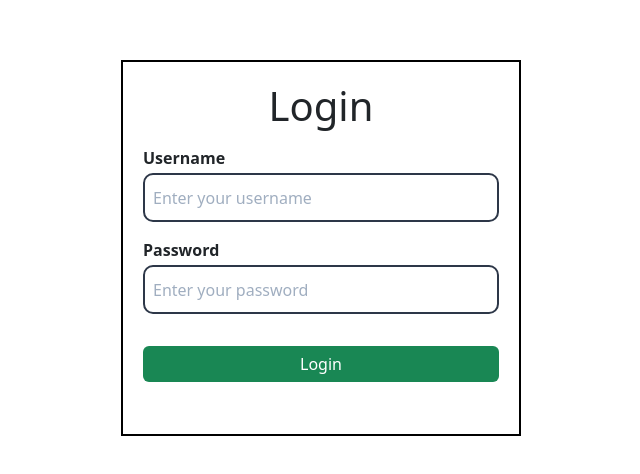
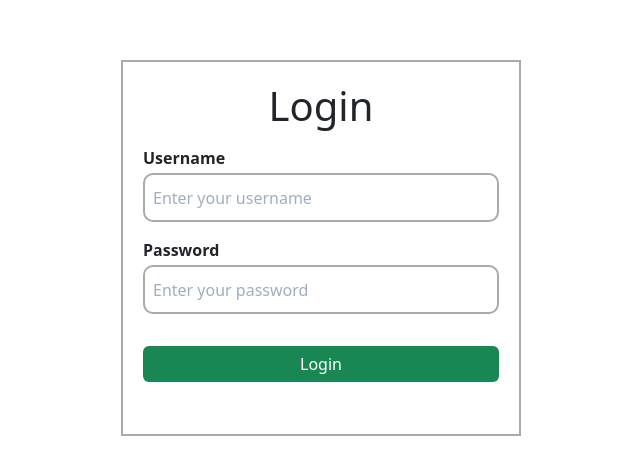
Before and after one commit to taniaLipiena8/shopping-web-with-typescript, a React (Create React App) app: page /login in a window 1280 px wide. Shown: the part 152-626 px from the top of the page, without its empty margins (319-959 px from the left). Built offline with nearby package versions, Linux system fonts and the light colour scheme.

Commit message:
fix login form

```diff
--- a/src/admin/login/Login.css
+++ b/src/admin/login/Login.css
@@ -2,7 +2,7 @@
   width: 95%;
   max-width: 400px;
   text-align: center;
-  border: 2px solid black;
+  border: 2px solid #a8aca9;
   padding: 20px;
 }
 
@@ -27,13 +27,13 @@ form label {
   padding: 0.65rem 0.5rem;
   font-size: 1rem;
   color: black;
-  border: 2px solid #2d3748;
+  border: 2px solid #a8aca9;
   border-radius: 10px;
   outline: none;
 }
 
 .login-form input:focus {
-  border-color: #4299e1;
+  border-color: black;
 }
 
 .login-form input::placeholder {
--- a/src/form-templates/ValidationSchema.tsx
+++ b/src/form-templates/ValidationSchema.tsx
@@ -4,7 +4,7 @@ const passwordRules = new RegExp('^(?=.*[0-9])(?=.*[a-z]).{5,}$');
 
 export const loginSchema = yup.object().shape({
     username: yup.string().min(3, "Username must be at least 3 characters long").required("Required"),
-    password: yup.string().min(5).matches(passwordRules, { message: "Please create a stronger password" }).required('Password is required')
+    password: yup.string().min(5).matches(passwordRules, { message: "Password must include lower or upper case letters and a number" }).required('Password is required')
 })
 
 export const addSchema = yup.object().shape({
```
